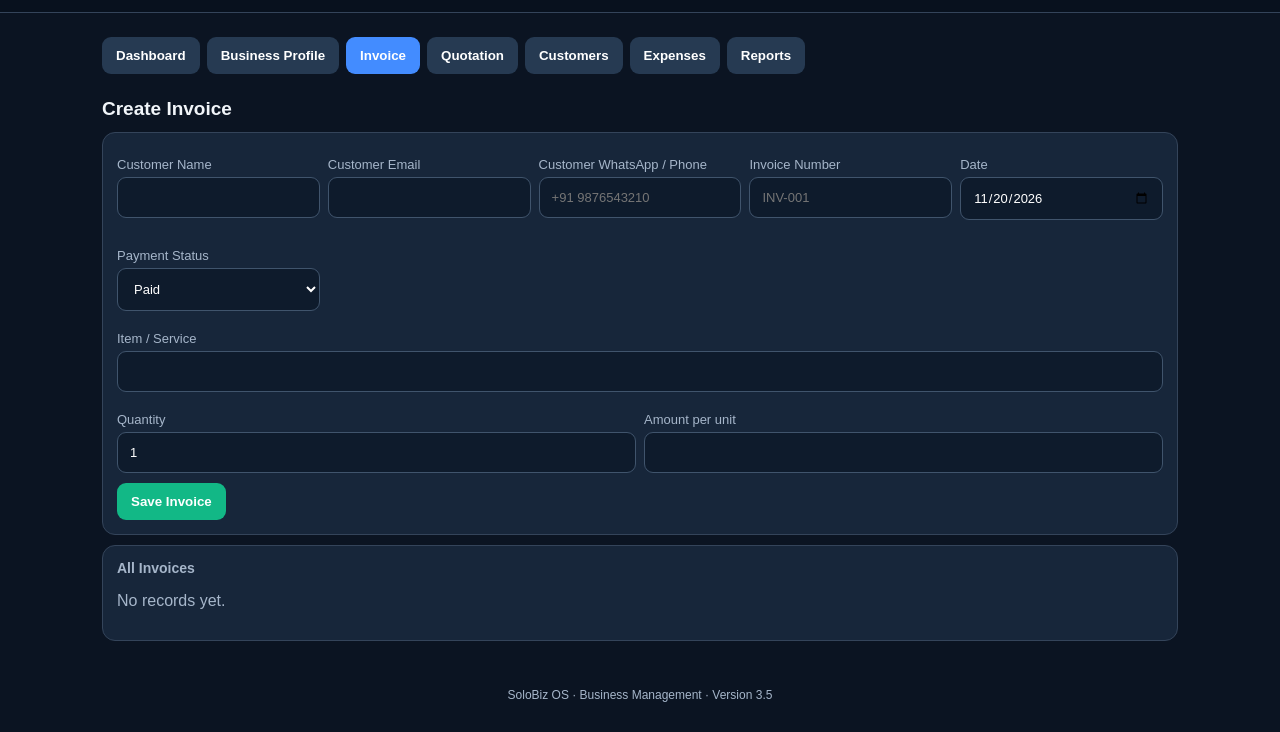
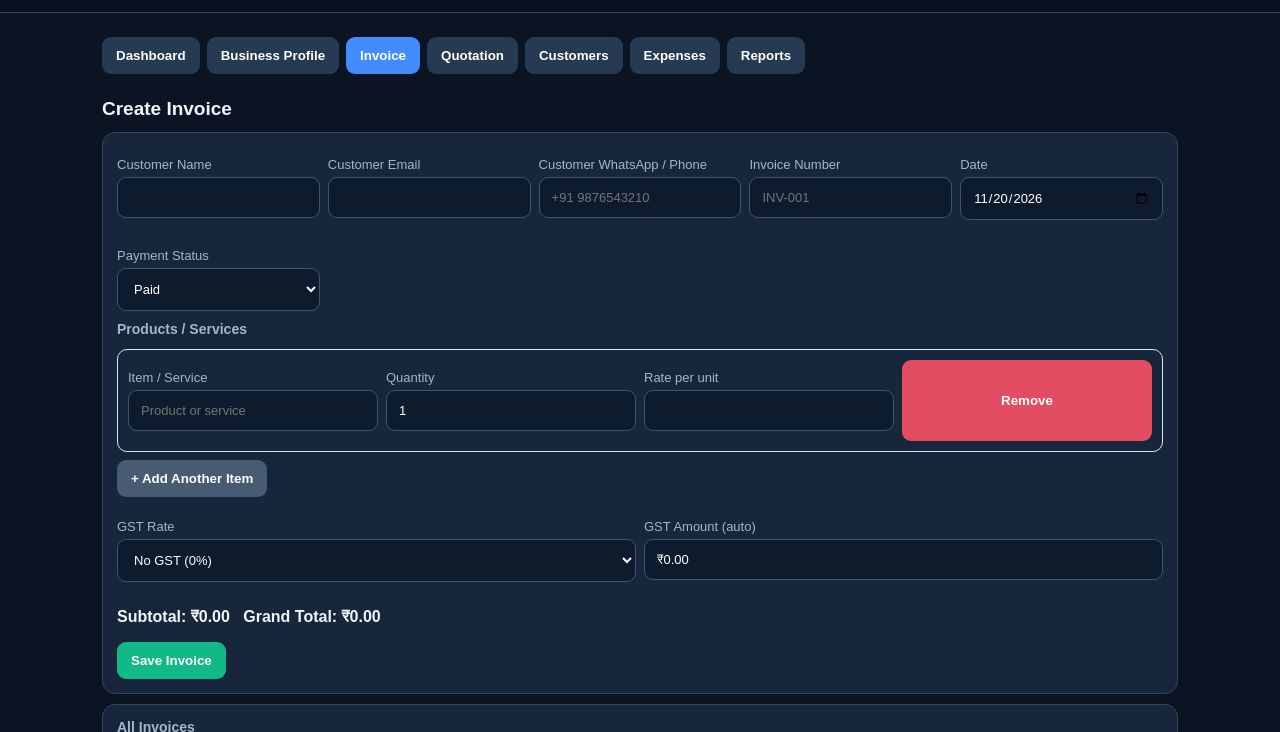
Before and after one commit to vklohamror/solobiz-os, a plain HTML site: page index.html in a window 1280 px wide. Both pictures are taken after a click on the button "Invoice". Shown: the part 68-800 px from the top of the page. Drawn offline with Linux system fonts and the light colour scheme.

Commit message:
Update index.html

```diff
--- a/index.html
+++ b/index.html
@@ -58,7 +58,7 @@ footer{text-align:center;padding:25px;color:var(--muted);font-size:12px}.detailS
 <section id="invoice" class="page hidden">
 <h2 class="title">Create Invoice</h2><div class="card"><form id="invoiceForm">
 <div class="formgrid"><label>Customer Name<input name="customer" required></label><label>Customer Email<input name="email" type="email"></label><label>Customer WhatsApp / Phone<input name="phone" type="tel" placeholder="+91 9876543210"></label><label>Invoice Number<input name="number" placeholder="INV-001"></label><label>Date<input name="date" type="date" required></label><label>Payment Status<select name="status"><option value="Paid">Paid</option><option value="Unpaid">Unpaid</option></select></label></div>
-<label>Item / Service<input name="description" required></label><div class="formgrid"><label>Quantity<input name="qty" type="number" min="1" value="1" required></label><label>Amount per unit<input name="rate" type="number" min="0" step="0.01" required></label></div><button class="green" type="submit">Save Invoice</button>
+<h3>Products / Services</h3><div id="invoiceItems"></div><button class="gray" type="button" id="addInvoiceItem">+ Add Another Item</button><div class="formgrid" style="margin-top:12px"><label>GST Rate<select name="gstRate"><option value="0">No GST (0%)</option><option value="5">5%</option><option value="12">12%</option><option value="18">18%</option><option value="28">28%</option></select></label><label>GST Amount (auto)<input id="gstPreview" value="₹0.00" readonly></label></div><p><b>Subtotal: <span id="invoiceSubtotal">₹0.00</span></b> &nbsp; <b>Grand Total: <span id="invoiceGrand">₹0.00</span></b></p><button class="green" type="submit">Save Invoice</button>
 </form></div><div class="card"><h3>All Invoices</h3><div id="invoiceList"></div></div>
 </section>
 <section id="quote" class="page hidden">
@@ -99,7 +99,7 @@ footer{text-align:center;padding:25px;color:var(--muted);font-size:12px}.detailS
 <div class="card"><h3>Data Management</h3><button class="red" id="clearBtn">Delete All Data</button></div>
 </section>
 </main>
-<div id="printArea" class="hidden"></div><footer>SoloBiz OS · Business Management · Version 3.5</footer>
+<div id="printArea" class="hidden"></div><footer>SoloBiz OS · Business Management · Version 3.6</footer>
 <script>
 const KEY="solobiz_os_v3",OLDKEY="solobiz_os_v2",$=id=>document.getElementById(id),today=()=>new Date().toISOString().slice(0,10);
 let currency=localStorage.getItem("solobiz_currency")||"INR",lang=localStorage.getItem("solobiz_lang")||"hi";
@@ -111,7 +111,9 @@ data.invoices.forEach(autoCustomer)}catch(e){console.log("Data load issue",e)}}
 function save(){localStorage.setItem(KEY,JSON.stringify(data));render()}
 function money(n){try{return new Intl.NumberFormat(undefined,{style:"currency",currency:currency,maximumFractionDigits:2}).format(Number(n)||0)}catch(e){return currency+" "+(Number(n)||0)}}
 function safe(v){return String(v??"").replace(/[&<>"']/g,c=>({"&":"&amp;","<":"&lt;",">":"&gt;",'"':"&quot;","'":"&#39;"}[c]))}
-function total(x){return (Number(x.qty)||0)*(Number(x.rate)||0)}
+function subtotal(x){if(Array.isArray(x.items)&&x.items.length)return x.items.reduce((s,i)=>s+(Number(i.qty)||0)*(Number(i.rate)||0),0);return (Number(x.qty)||0)*(Number(x.rate)||0)}
+function gstAmount(x){return subtotal(x)*(Number(x.gstRate)||0)/100}
+function total(x){return subtotal(x)+gstAmount(x)}
 function paidAmount(x){if(Array.isArray(x.payments))return x.payments.reduce((s,p)=>s+(Number(p.amount)||0),0);return x.status==="Paid"?total(x):0}
 function dueAmount(x){return Math.max(0,total(x)-paidAmount(x))}
 function paymentHistoryHtml(x){let ps=Array.isArray(x.payments)?x.payments:[];if(!ps.length&&x.status==="Paid")return '<small>Legacy record: marked Paid (payment date not separately recorded)</small>';return ps.length?ps.map(p=>`<div><small>${safe(p.date||"")} · ${money(p.amount)}${p.note?" · "+safe(p.note):""}</small></div>`).join(""):'<small>No payments recorded yet</small>'}
@@ -127,8 +129,12 @@ $("profileForm").onsubmit=e=>{e.preventDefault();data.profile={...data.profile,.
 $("logoFile").onchange=e=>{let file=e.target.files[0];if(!file)return;if(file.size>1500000){alert("Logo file 1.5MB से छोटा रखें।");e.target.value="";return}let reader=new FileReader();reader.onload=()=>{data.profile.logo=reader.result;$("logoPreview").src=reader.result;$("logoPreview").classList.remove("hidden");save()};reader.readAsDataURL(file)};
 $("removeLogo").onclick=()=>{data.profile.logo="";$("logoPreview").classList.add("hidden");save()};
 $("invoiceForm").date.value=today();$("quoteForm").date.value=today();$("expenseForm").date.value=today();
+function addInvoiceItemRow(desc="",qty=1,rate=""){let wrap=document.createElement("div");wrap.className="formgrid invoice-item-row";wrap.style.cssText="border:1px solid #dbe3ee;padding:10px;border-radius:10px;margin:8px 0";wrap.innerHTML=`<label>Item / Service<input class="item-desc" required value="${safe(desc)}" placeholder="Product or service"></label><label>Quantity<input class="item-qty" type="number" min="1" step="1" value="${qty}" required></label><label>Rate per unit<input class="item-rate" type="number" min="0" step="0.01" value="${rate}" required></label><button type="button" class="red remove-item">Remove</button>`;$("invoiceItems").appendChild(wrap);wrap.querySelectorAll("input").forEach(i=>i.addEventListener("input",updateInvoicePreview));wrap.querySelector(".remove-item").onclick=()=>{if(document.querySelectorAll(".invoice-item-row").length<=1){alert("कम से कम एक आइटम जरूरी है।");return}wrap.remove();updateInvoicePreview()};updateInvoicePreview()}
+function invoiceDraft(){let items=[...document.querySelectorAll(".invoice-item-row")].map(r=>({description:r.querySelector(".item-desc").value,qty:Number(r.querySelector(".item-qty").value)||0,rate:Number(r.querySelector(".item-rate").value)||0}));return {items,gstRate:Number($("invoiceForm").gstRate.value)||0}}
+function updateInvoicePreview(){let x=invoiceDraft(),sub=x.items.reduce((a,i)=>a+i.qty*i.rate,0),gst=sub*x.gstRate/100;$("invoiceSubtotal").textContent=money(sub);$("gstPreview").value=money(gst);$("invoiceGrand").textContent=money(sub+gst)}
+$("addInvoiceItem").onclick=()=>addInvoiceItemRow();$("invoiceForm").gstRate.onchange=updateInvoicePreview;addInvoiceItemRow();
 $("invoiceForm").customer.onchange=fillCustomerPhone;$("invoiceForm").email.onchange=fillCustomerPhone;
-$("invoiceForm").onsubmit=e=>{e.preventDefault();let f=formObj(e.target),x={id:id(),customer:f.customer,email:f.email,phone:f.phone,number:f.number||"INV-"+String(data.invoices.length+1).padStart(3,"0"),date:f.date,status:f.status,description:f.description,qty:Number(f.qty),rate:Number(f.rate),currency,payments:[]};if(f.status==="Paid")x.payments.push({id:id(),date:f.date,amount:Number(x.qty)*Number(x.rate),note:"Paid when invoice created"});data.invoices.unshift(x);autoCustomer(x);e.target.reset();e.target.date.value=today();e.target.qty.value=1;save();alert("Invoice saved successfully!")};
+$("invoiceForm").onsubmit=e=>{e.preventDefault();let f=formObj(e.target),draft=invoiceDraft(),items=draft.items.filter(i=>i.description.trim()&&i.qty>0);if(!items.length){alert("कम से कम एक सही Item जोड़ें।");return}let x={id:id(),customer:f.customer,email:f.email,phone:f.phone,number:f.number||"INV-"+String(data.invoices.length+1).padStart(3,"0"),date:f.date,status:f.status,items,gstRate:draft.gstRate,description:items.map(i=>i.description).join(", "),qty:1,rate:items.reduce((a,i)=>a+i.qty*i.rate,0),currency,payments:[]};if(f.status==="Paid")x.payments.push({id:id(),date:f.date,amount:total(x),note:"Paid when invoice created"});data.invoices.unshift(x);autoCustomer(x);e.target.reset();e.target.date.value=today();$("invoiceItems").innerHTML="";addInvoiceItemRow();save();alert("Invoice saved successfully!")};
 $("quoteForm").onsubmit=e=>{e.preventDefault();let f=formObj(e.target),x={id:id(),customer:f.customer,number:f.number||"QUO-"+String(data.quotes.length+1).padStart(3,"0"),date:f.date,description:f.description,qty:Number(f.qty),rate:Number(f.rate),currency};data.quotes.unshift(x);e.target.reset();e.target.date.value=today();e.target.qty.value=1;save();alert("Quotation saved!")};
 $("customerForm").onsubmit=e=>{e.preventDefault();let f=formObj(e.target),exists=data.customers.some(c=>String(c.name||"").trim().toLowerCase()===f.name.trim().toLowerCase());if(exists){alert("यह ग्राहक पहले से मौजूद है।");return}data.customers.unshift({id:id(),...f});e.target.reset();save()};
 $("expenseForm").onsubmit=e=>{e.preventDefault();let f=formObj(e.target);data.expenses.unshift({id:id(),description:f.description,amount:Number(f.amount),date:f.date,currency});e.target.reset();e.target.date.value=today();save()};
@@ -143,8 +149,8 @@ function printDoc(type,key){
  </style></head><body><main class="sheet">
  <section class="top"><div class="brand">${logo}<div><h2>${safe(p.name||"Your Business")}</h2><p>${safe(p.address||"")}</p><p>${businessContact}</p></div></div><div class="doc-title"><h1>${title}</h1><p><b>No:</b> ${safe(x.number||"-")}</p><p><b>Date:</b> ${safe(x.date||"-")}</p></div></section>
  <section class="meta"><div class="panel"><div class="label">Bill To</div><strong>${safe(x.customer||"Customer")}</strong><p>${safe(x.email||"")}</p><p>${safe(customerPhone)}</p></div><div class="panel"><div class="label">${isInvoice?"Payment Status":"Quotation Details"}</div><strong>${isInvoice?safe(x.status||"Unpaid"):"Quotation"}</strong><p>${isInvoice?"Please refer to the amount due below.":"Thank you for considering our quotation."}</p></div></section>
- <table class="items"><thead><tr><th style="width:48%">Description</th><th class="num">Quantity</th><th class="num">Rate</th><th class="num">Amount</th></tr></thead><tbody><tr><td><b>${safe(x.description||"Service / Product")}</b></td><td class="num">${Number(x.qty)||0}</td><td class="num">${money(x.rate)}</td><td class="num"><b>${money(grand)}</b></td></tr></tbody></table>
- <table class="totals"><tr><td>Subtotal</td><td>${money(grand)}</td></tr><tr class="grand"><td>Total</td><td>${money(grand)}</td></tr></table>
+ <table class="items"><thead><tr><th style="width:48%">Description</th><th class="num">Quantity</th><th class="num">Rate</th><th class="num">Amount</th></tr></thead><tbody>${(Array.isArray(x.items)&&x.items.length?x.items:[{description:x.description||"Service / Product",qty:x.qty,rate:x.rate}]).map(i=>`<tr><td><b>${safe(i.description)}</b></td><td class="num">${Number(i.qty)||0}</td><td class="num">${money(i.rate)}</td><td class="num"><b>${money((Number(i.qty)||0)*(Number(i.rate)||0))}</b></td></tr>`).join("")}</tbody></table>
+ <table class="totals"><tr><td>Subtotal</td><td>${money(subtotal(x))}</td></tr>${Number(x.gstRate)>0?`<tr><td>GST (${Number(x.gstRate)}%)</td><td>${money(gstAmount(x))}</td></tr>`:""}<tr class="grand"><td>Total</td><td>${money(grand)}</td></tr></table>
  ${isInvoice?`<section class="payment"><div class="label">Payment Summary</div><div class="payment-row"><span>Total Amount</span><b>${money(grand)}</b></div><div class="payment-row"><span>Amount Received</span><b>${money(received)}</b></div><div class="payment-row"><span>Balance Due</span><b>${money(balance)}</b></div></section>`:""}
  <p class="thanks">Thank you for your business!</p><div class="sign"><span>Authorized Signature</span></div><footer class="footer"><span>${safe(p.name||"Your Business")}</span><span>${safe(p.phone||"")} ${p.email?" · "+safe(p.email):""}</span></footer>
  </main><script>window.onload=function(){setTimeout(function(){window.focus();window.print()},450)};<\/script></body></html>`;
```
